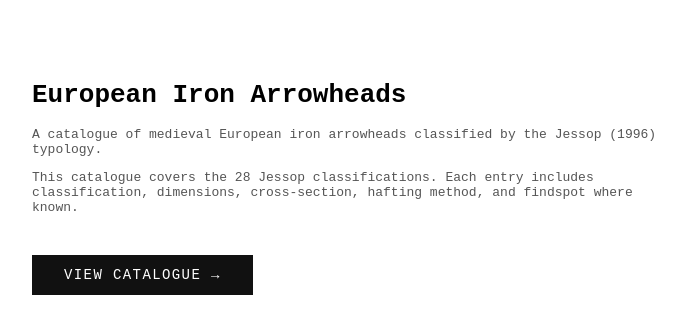
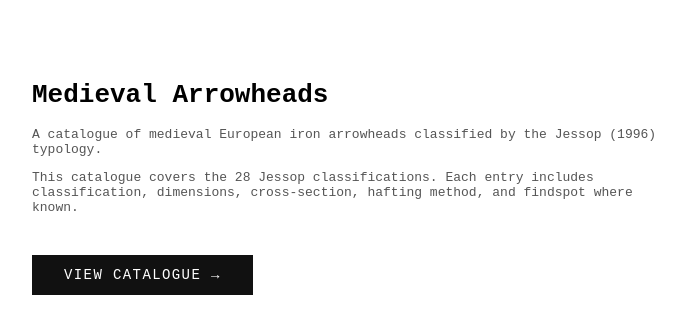
Before and after one commit to Hadargl/arrowtypes, a React (Create React App) app: page / in a window 1280 px wide. Shown: the top 334 px of the page, without its empty margins (288-973 px from the left). Built offline with nearby package versions, Linux system fonts and the light colour scheme.

Commit message:
changed landing page title

```diff
--- a/src/pages/Landing.js
+++ b/src/pages/Landing.js
@@ -3,7 +3,7 @@ import { Link } from "react-router-dom";
 export default function Landing() {
   return (
     <div style={{ maxWidth: 640, margin: "80px auto", padding: "0 24px", fontFamily: "monospace" }}>
-      <h1>European Iron Arrowheads</h1>
+      <h1>Medieval Arrowheads</h1>
       <p style={{ marginTop: 12, color: "#555" }}>
         A catalogue of medieval European iron arrowheads classified by the
         Jessop (1996) typology.
```
